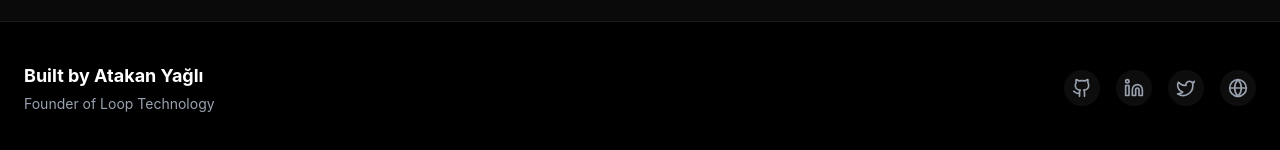
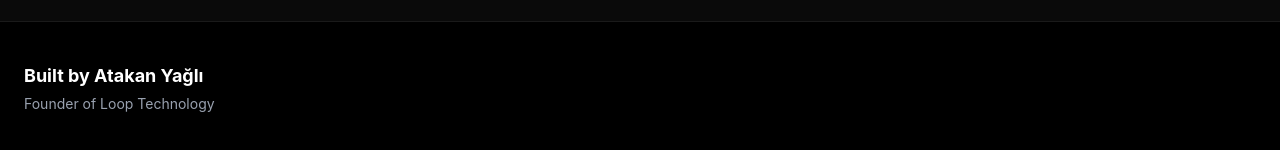
Before and after one commit to Rwin74/portfolio, a React (Vite) app: page /research in a window 1280 px wide. Shown: the part 1208-1358 px from the top of the page. Built offline with nearby package versions, Linux system fonts and the light colour scheme.

Commit message:
Remove bottom social icons from footer

```diff
--- a/src/components/Footer.jsx
+++ b/src/components/Footer.jsx
@@ -1,6 +1,6 @@
 import React from 'react';
 import { useLanguage } from '../context/LanguageContext';
-import { Github, Linkedin, Twitter, Globe } from 'lucide-react';
+
 
 const Footer = () => {
     const { t } = useLanguage();
@@ -15,20 +15,7 @@ const Footer = () => {
                         <p className="text-gray-400 text-sm">Founder of Loop Technology</p>
                     </div>
 
-                    <div className="flex items-center gap-4">
-                        <a href="https://github.com/Rwin74" target="_blank" rel="noopener noreferrer" className="p-2 bg-white/5 rounded-full hover:bg-white/10 text-gray-400 hover:text-white transition-colors" aria-label="GitHub">
-                            <Github className="w-5 h-5" />
-                        </a>
-                        <a href="https://www.linkedin.com/in/atakanyagli" target="_blank" rel="noopener noreferrer" className="p-2 bg-white/5 rounded-full hover:bg-white/10 text-gray-400 hover:text-white transition-colors" aria-label="LinkedIn">
-                            <Linkedin className="w-5 h-5" />
-                        </a>
-                        <a href="https://twitter.com/atakanyagli" target="_blank" rel="noopener noreferrer" className="p-2 bg-white/5 rounded-full hover:bg-white/10 text-gray-400 hover:text-white transition-colors" aria-label="Twitter">
-                            <Twitter className="w-5 h-5" />
-                        </a>
-                        <a href="https://atakanyagli.com" target="_blank" rel="noopener noreferrer" className="p-2 bg-white/5 rounded-full hover:bg-white/10 text-gray-400 hover:text-white transition-colors" aria-label="Website">
-                            <Globe className="w-5 h-5" />
-                        </a>
-                    </div>
+
 
                 </div>
             </div>
```
